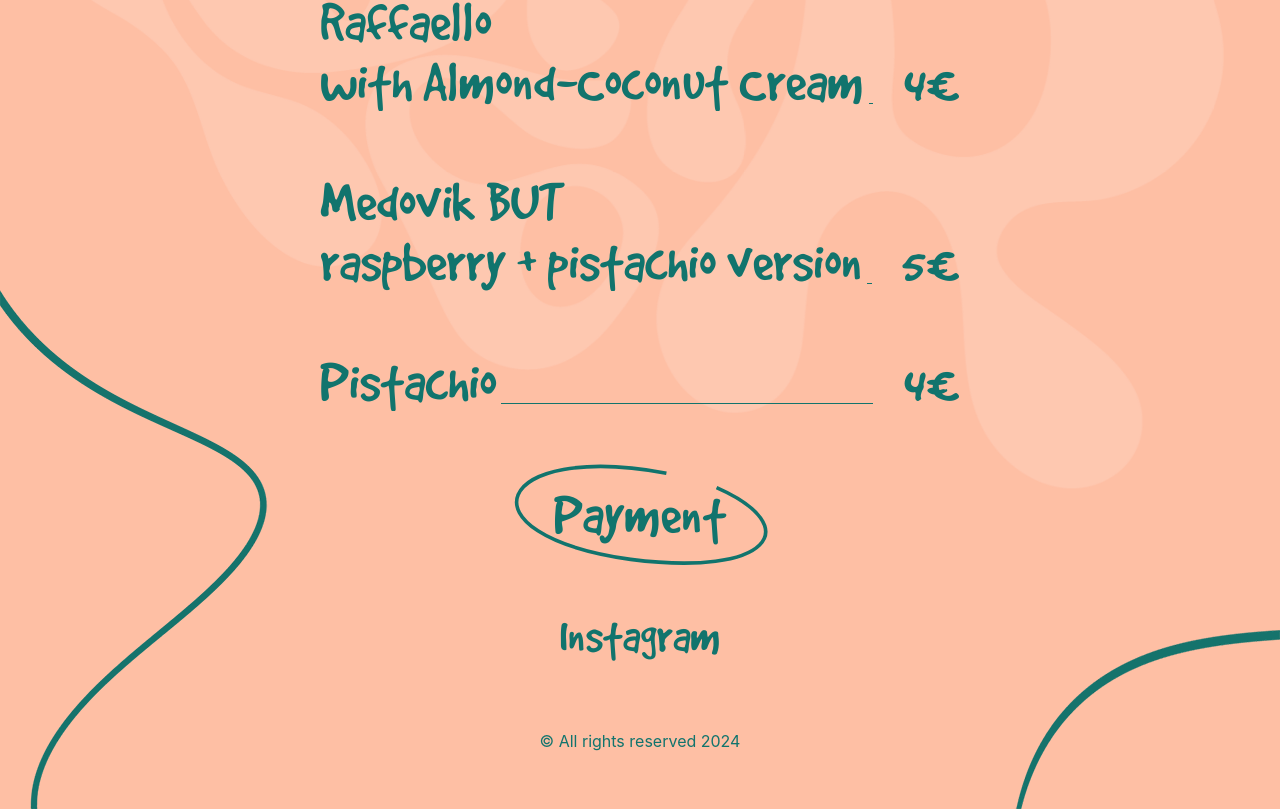
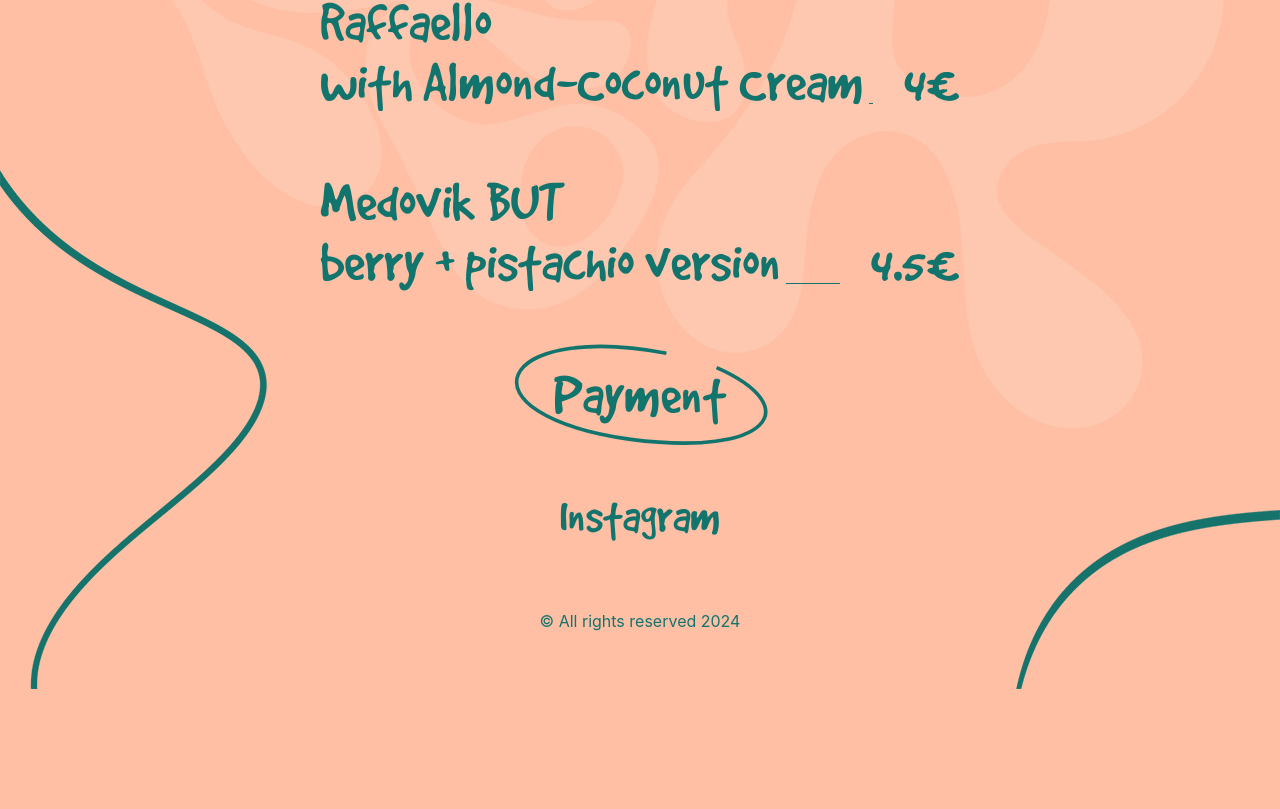
Before and after one commit to khripunovpp/creamier-porto, a React (Vite) app: page / in a window 1280 px wide. Shown: the part 1306-2115 px from the top of the page. After the commit the page ends 1995 px from the top, so only its background shows below. Built offline with nearby package versions, Linux system fonts and the light colour scheme; what react-simple-toasts would draw is missing.

Commit message:
update menu

```diff
--- a/src/Menu.jsx
+++ b/src/Menu.jsx
@@ -1,5 +1,5 @@
 import {IngredientsDialog} from "./IngredientsDialog.jsx";
-import {useAtom, useAtomValue, useSetAtom} from "jotai";
+import {useAtom, useAtomValue} from "jotai";
 import {calcMode, cartItems} from "./main.jsx";
 
 const menuItems = [
@@ -24,14 +24,9 @@
         ingredients: 'water, milk, flour T00, flour T50, eggs, butter 83%, white chocolate Callebaut, salt, sugar, coconut milk 70%, cream 35%, almond paste, condensed milk, gelatin 220bloom, blanched almonds, vegetable oil \n'
     },
     {
-        name: 'Medovik BUT \nraspberry + pistachio version',
-        price: '5',
+        name: 'Medovik BUT \nberry + pistachio version',
+        price: '4.5',
         ingredients: 'water, milk, flour T00, flour T50, eggs, cream, sugar, salt, butter 83%, sour cream 20%, flower honey, raspberry confit, pistachio paste 40%, lemon juice, baking powder'
-    },
-    {
-        name: 'Pistachio',
-        price: '4',
-        ingredients: 'water, milk, flour T00, flour T50, eggs, butter 83%, white chocolate Callebaut, salt, sugar, cream, cornstarch, dessert pistachio paste 40%, pistachio paste 100%'
     },
 ]
 
```
Also changed, not shown: 2 other files (tests, documents, lock files or other folders).
